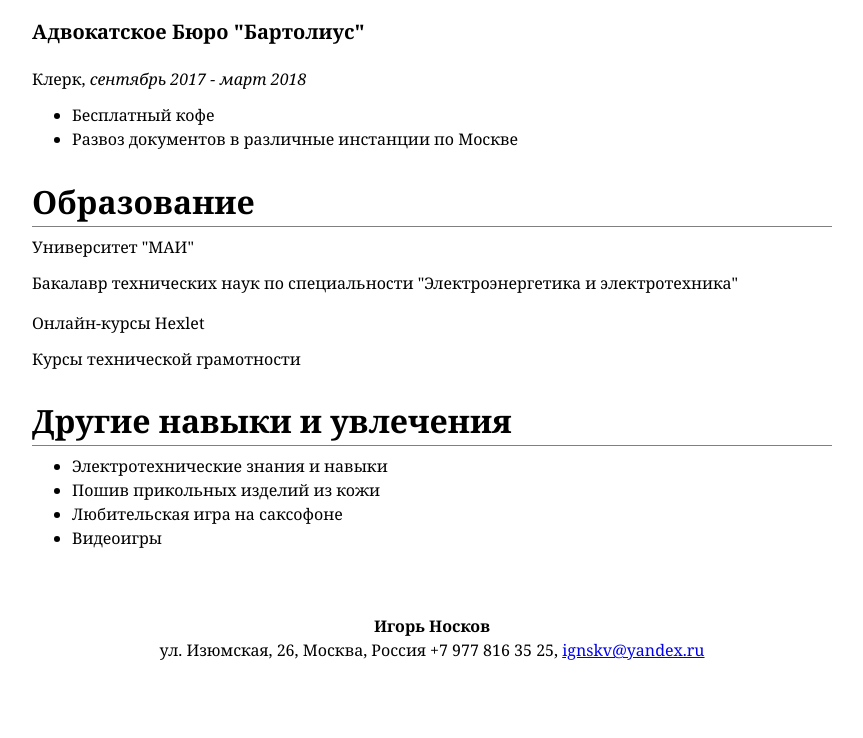
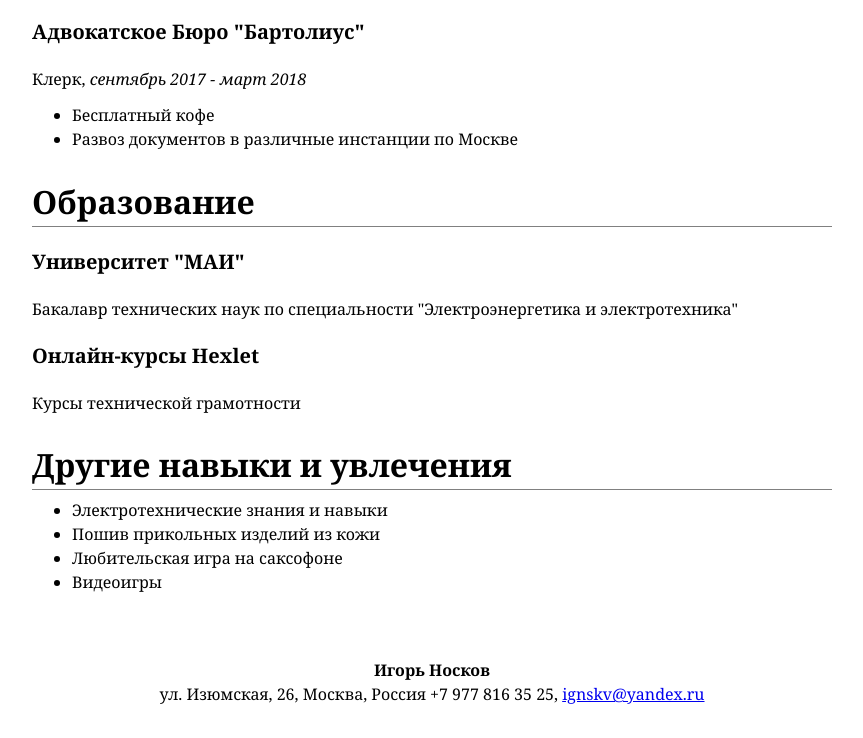
Before and after one commit to Lotsofsocks/lotsofsocks.github.io, a plain HTML site: page index.html in a window 1280 px wide. Shown: the part 864-1602 px from the top of the page, without its empty margins (208-1071 px from the left). Before the commit the page ends 1558 px from the top, so only its background shows below. Drawn offline with Linux system fonts and the light colour scheme.

Commit message:
Update index.html

```diff
--- a/index.html
+++ b/index.html
@@ -63,12 +63,12 @@
       <h2> Образование </h2>
 
       <div class="main_section_item">
-      <p>Университет "МАИ"</p>
+      <h3>Университет "МАИ"</h3>
        <p> Бакалавр технических наук по специальности "Электроэнергетика и электротехника" </p>
     </div>
 
       <div class="main_cestion_item">
-       <p>Онлайн-курсы Hexlet </p>
+       <h3>Онлайн-курсы Hexlet </h3>
       <p> Курсы технической грамотности </p>
     </div>
 </div>
```
